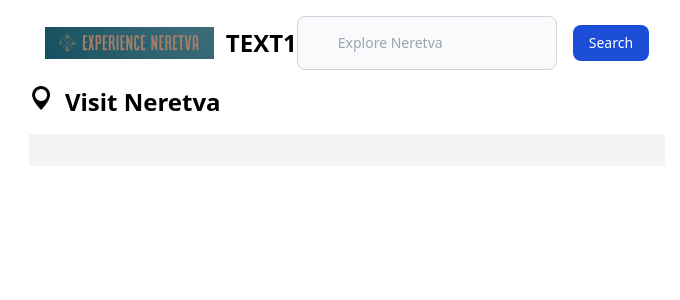
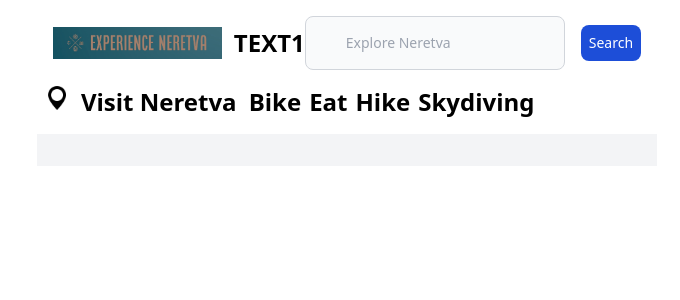
Before and after one commit to nborcic/Visit-Neretva, a SvelteKit app in the folder my-app/: page / in a window 1280 px wide. Shown: the top 300 px of the page, without its empty margins (293-973 px from the left). Built offline with nearby package versions, Linux system fonts and the light colour scheme.

Commit message:
on click card open, missing styling

```diff
--- a/my-app/src/routes/+layout.svelte
+++ b/my-app/src/routes/+layout.svelte
@@ -5,7 +5,9 @@
 <div class="flex flex-col items-center h-screen bg-white">
   <div class="max-w-[1280px] gap-4 flex flex-col">
     <header class="sticky top-0 bg-white w-full">
-      <div class="w-full bg-white border-gray-200 dark:bg-gray-900 dark:border-gray-700">
+      <div
+        class="w-full bg-white border-gray-200 dark:bg-gray-900 dark:border-gray-700"
+      >
         <div class="flex justify-between items-center p-4">
           <div class="flex gap-3 items-center">
             <img
@@ -30,7 +32,7 @@
             />
             <button
               type="submit"
-                class="text-white bg-blue-700 hover:bg-blue-800 focus:ring-4 focus:outline-none focus:ring-blue-300 font-medium rounded-lg text-sm px-4 py-2 dark:bg-blue-600 dark:hover:bg-blue-700 dark:focus:ring-blue-800"
+              class="text-white bg-blue-700 hover:bg-blue-800 focus:ring-4 focus:outline-none focus:ring-blue-300 font-medium rounded-lg text-sm px-2 py-2 dark:bg-blue-600 dark:hover:bg-blue-700 dark:focus:ring-blue-800"
               >Search</button
             >
           </div>
@@ -41,12 +43,11 @@
             aria-controls="navbar-dropdown"
             aria-expanded="false"
           >
-              <span class="sr-only">Open main menu</span>
           </button>
         </div>
         <!-- Additional navigation and dropdowns -->
       </div>
-      <div class="flex text-2xl gap-3">
+      <div class="flex text-2xl gap-3 px-2">
         <div>
           <a
             href="https://www.google.com/maps/@43.025144,17.5368241,12.67z/data=!5m2!1e2!1e4?entry=ttu"
@@ -58,8 +59,10 @@
             /></a
           >
         </div>
-        <div class="text-2xl font-semibold">Visit Neretva</div>
+        <div class="text-2xl font-semibold">Visit Neretva </div>
+        <div class="flex"><ul class="flex flex-row gap-2 font-semibold"><li>Bike</li><li>Eat</li><li>Hike</li><li>Skydiving</li></ul></div>
       </div>
+
     </header>
     <div class="flex flex-col justify-center items-center bg-gray-100">
       <main class="w-full p-4">
--- a/my-app/src/routes/spots/+page.server.ts
+++ b/my-app/src/routes/spots/+page.server.ts
@@ -1,7 +1,5 @@
 import { spots } from '$lib/sampleData';
 export async function load({ params }) {
-
-
   return {spots};
 
 }
--- a/my-app/src/routes/spots/+page.svelte
+++ b/my-app/src/routes/spots/+page.svelte
@@ -1,4 +1,5 @@
 <script>
+  import { goto } from "$app/navigation";
   import { onMount } from "svelte";
 
   export let data;
@@ -7,12 +8,25 @@
   onMount(() => {
     console.log(data);
   });
+
+  /**
+   * @param {number} spotsid
+   */
+  function navigateToSpot(spotsid) {
+    goto(`/spots/${spotsid}`);
+  }
 </script>
 
 <div class="flex flex-wrap _1 gap-7 justify-center">
   <!--contains boxes-->
+
   {#each spots as spot}
-    <div class="flex flex-col items-center gap-2 border border-gray-400 rounded shadow w-80 p-2 font-sans"><!--each box-->
+    <div
+      class="flex flex-col items-center gap-2 border border-gray-400 rounded shadow w-80 p-2 font-sans"
+      role="presentation"
+      on:click={() => navigateToSpot(spot.id)}
+    >
+      <!--each box-->
 
       <div class="flex _title">
         <p class="flex">{spot.name}</p>
@@ -23,10 +37,11 @@
           alt="bikeTrail"
           class="h-32 w-[180px]"
         />
-        <div class="flex flex-col ">
+        <div class="flex flex-col">
           <!--Discription and review rate-->
           <div class="flex text-sm">{spot.description}</div>
-          <div class="flex">{spot.averageRating}</div><a href="/spots/{spot.id}">Show more</a>
+          <div class="flex">{spot.averageRating}</div>
+          <a href="/spots/{spot.id}">Show more</a>
         </div>
       </div>
     </div>
```
Lines whose indentation alone changed are shown as unchanged.
